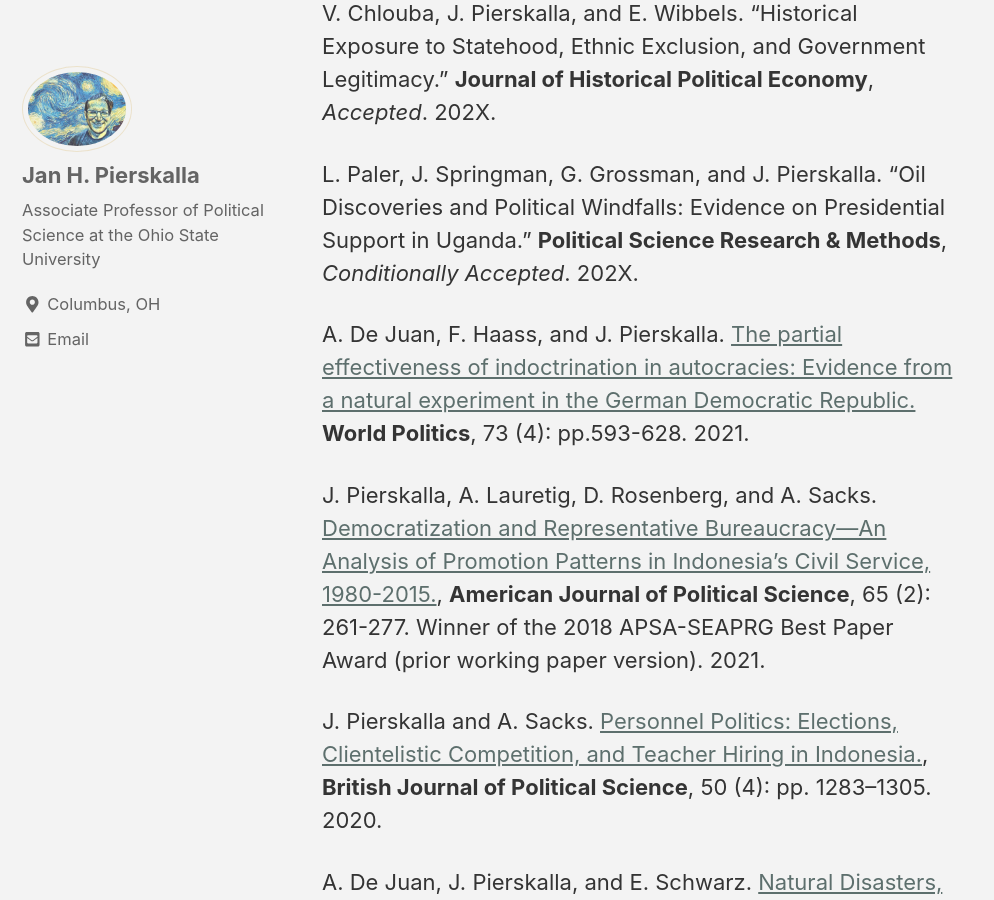
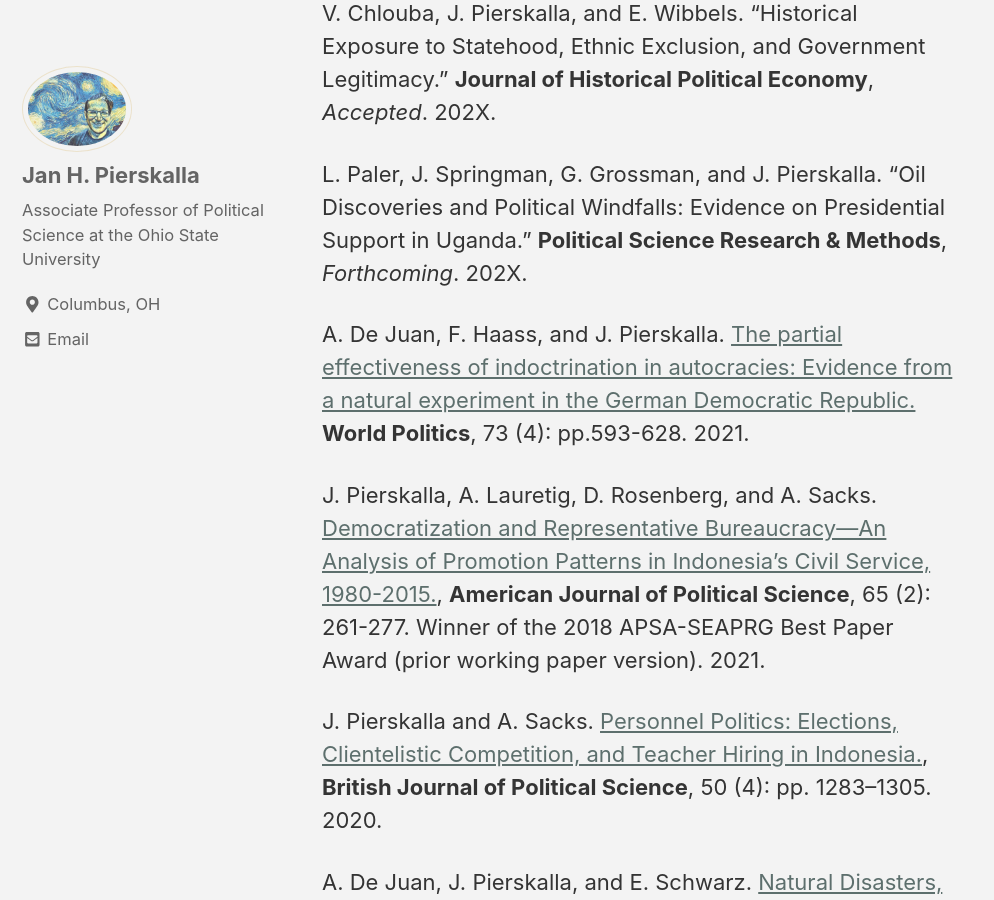
Before and after one commit to jpierskalla/jpierskalla.github.io, a Jekyll site: the page built from pages/publications.md, in a window 1280 px wide and 900 px high, scrolled down 511 px. Shown: the whole window, without its empty margins (0-994 px from the left). Built offline with Jekyll 4.4.1, drawn with Linux system fonts in a browser that asks for light colours; nearby versions of some CDN libraries.

Commit message:
Update publications.md

```diff
--- a/pages/publications.md
+++ b/pages/publications.md
@@ -17,7 +17,7 @@ __Articles and Book Chapters:__
 
 V. Chlouba, J. Pierskalla, and E. Wibbels. "Historical Exposure to Statehood, Ethnic Exclusion, and Government Legitimacy." **Journal of Historical Political Economy**, *Accepted*. 202X.
 
-L. Paler, J. Springman, G. Grossman, and J. Pierskalla. "Oil Discoveries and Political Windfalls: Evidence on Presidential Support in Uganda." **Political Science Research & Methods**, *Conditionally Accepted*. 202X.
+L. Paler, J. Springman, G. Grossman, and J. Pierskalla. "Oil Discoveries and Political Windfalls: Evidence on Presidential Support in Uganda." **Political Science Research & Methods**, *Forthcoming*. 202X.
 
 A. De Juan, F. Haass, and J. Pierskalla. [The partial effectiveness of indoctrination in autocracies: Evidence from a natural experiment in the German Democratic Republic.](https://www.cambridge.org/core/journals/world-politics/article/abs/partial-effectiveness-of-indoctrination-in-autocracies/3E8EDA6B1DCEB8DCCEB697864B092BDC) **World Politics**, 73 (4): pp.593-628. 2021.
 
```
